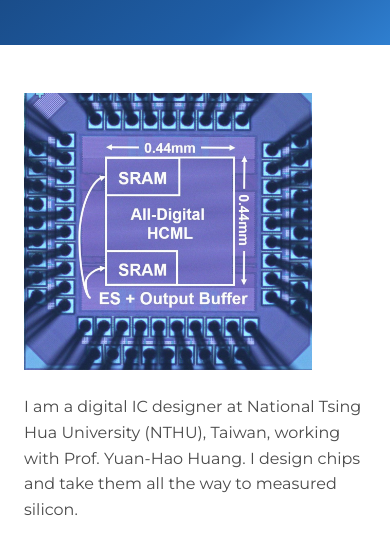
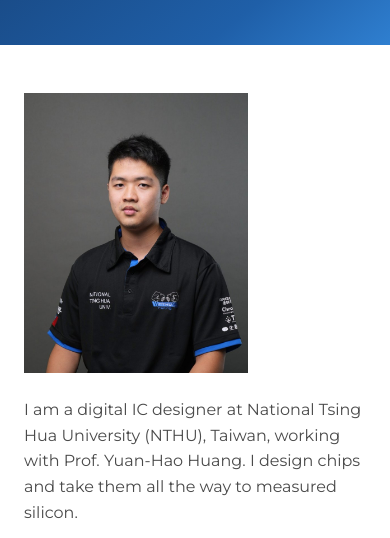
Before and after one commit to SamChang03/SamChang03.github.io, a plain HTML site: page index.html in a window 390 px wide. Shown: the part 238-776 px from the top of the page. Drawn offline with Linux system fonts and the light colour scheme.

Commit message:
Add headshot to home page
Co-Authored-By: Claude Opus 5.5 <noreply@anthropic.com>
Claude-Session: https://claude.ai/code/session_015tRWmkan1ocmDMSfe9CWfU

```diff
--- a/index.html
+++ b/index.html
@@ -38,7 +38,7 @@
 <!-- HOME -->
 <section id="home" class="page" data-title="Yu-Shuo (Sam) Chang" data-sub="B.E. in Electrical Engineering, National Tsing Hua University">
   <div class="bio">
-    <img class="portrait" src="img/die.jpg" alt="Die micrograph of the AEGIS chip" width="1120" height="1078">
+    <img class="portrait" src="img/photo.jpg" alt="Portrait of Yu-Shuo (Sam) Chang" width="800" height="1000">
     <p>I am a digital IC designer at National Tsing Hua University (NTHU), Taiwan, working with Prof. Yuan-Hao Huang. I design chips and take them all the way to measured silicon.</p>
     <p>My current chip, AEGIS, is an all-digital random number generator in TSMC 40&nbsp;nm. I designed it from architecture to sign-off, built its test board, and measured it myself: 691.2&nbsp;Gb/s peak throughput and 40.2&nbsp;fJ/bit, with no detectable side-channel leakage over one million power traces.</p>
     <p>I want to build AI accelerators with security designed into the architecture: side-channel and fault-attack resistance planned together with the dataflow from the start, and proven on real chips.</p>
--- a/style.css
+++ b/style.css
@@ -75,8 +75,8 @@ p { margin: 0 0 1rem; }
 .bio { overflow: hidden; }
 .portrait {
   float: left;
-  width: 23rem;
-  max-width: 45%;
+  width: 15rem;
+  max-width: 40%;
   margin: 0.25rem 2rem 1rem 0;
 }
 .callout {
@@ -141,7 +141,7 @@ figcaption { font-size: 0.875rem; color: #7a7a7a; margin-top: 0.5rem; }
   .hero { padding: 3rem 0; }
   .hero h1 { font-size: 1.9rem; }
   .hero p { font-size: 1.05rem; }
-  .portrait { float: none; max-width: 18rem; width: 100%; margin: 0 0 1.5rem; }
+  .portrait { float: none; max-width: 14rem; width: 100%; margin: 0 0 1.5rem; }
   .grid2, .media { grid-template-columns: 1fr; }
   .grid3 { grid-template-columns: 1fr 1fr; }
   .spec th { width: 8.5rem; }
```
Also changed, not shown: img/die.jpg (deleted), img/photo.jpg (added).
